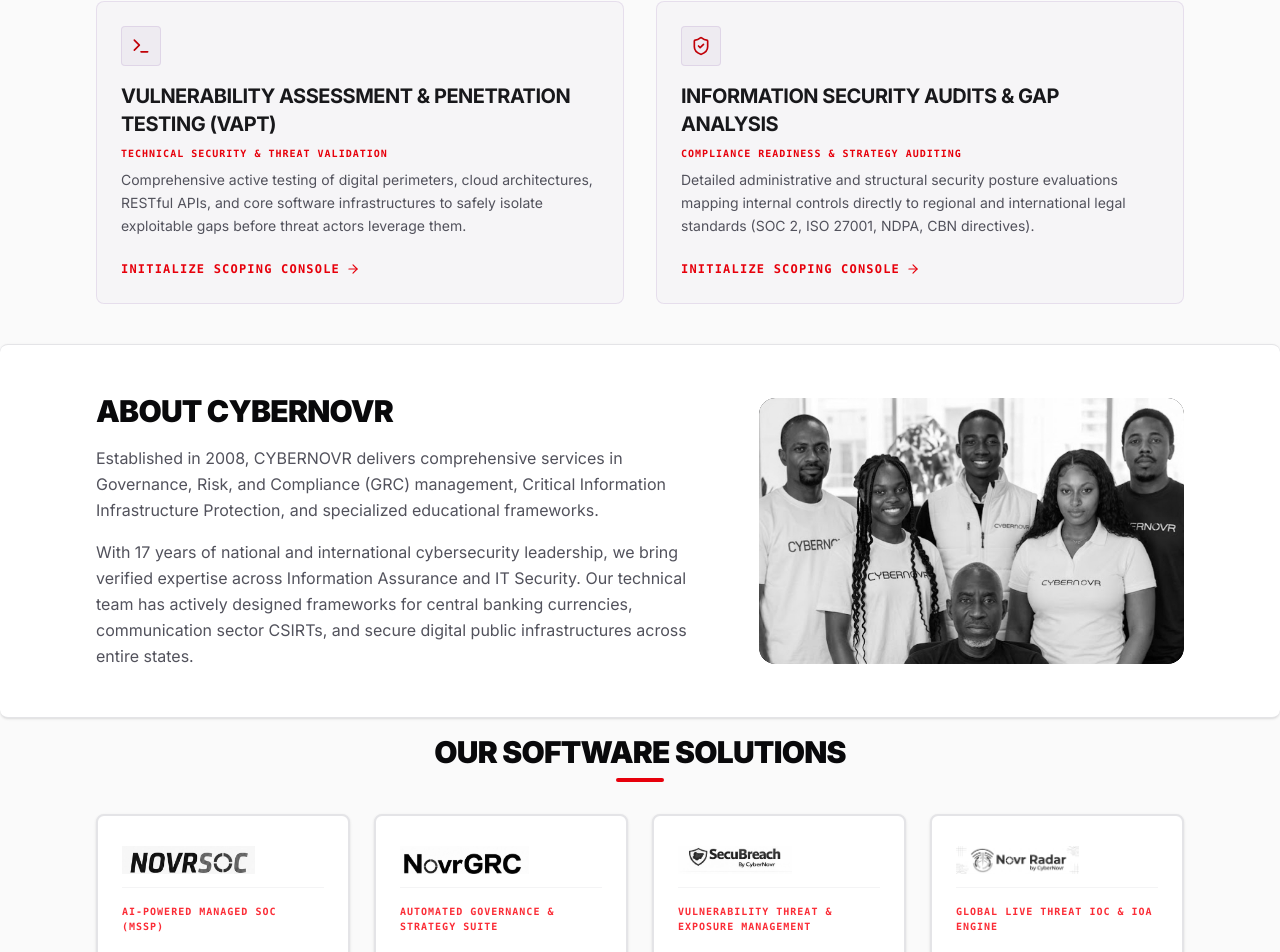
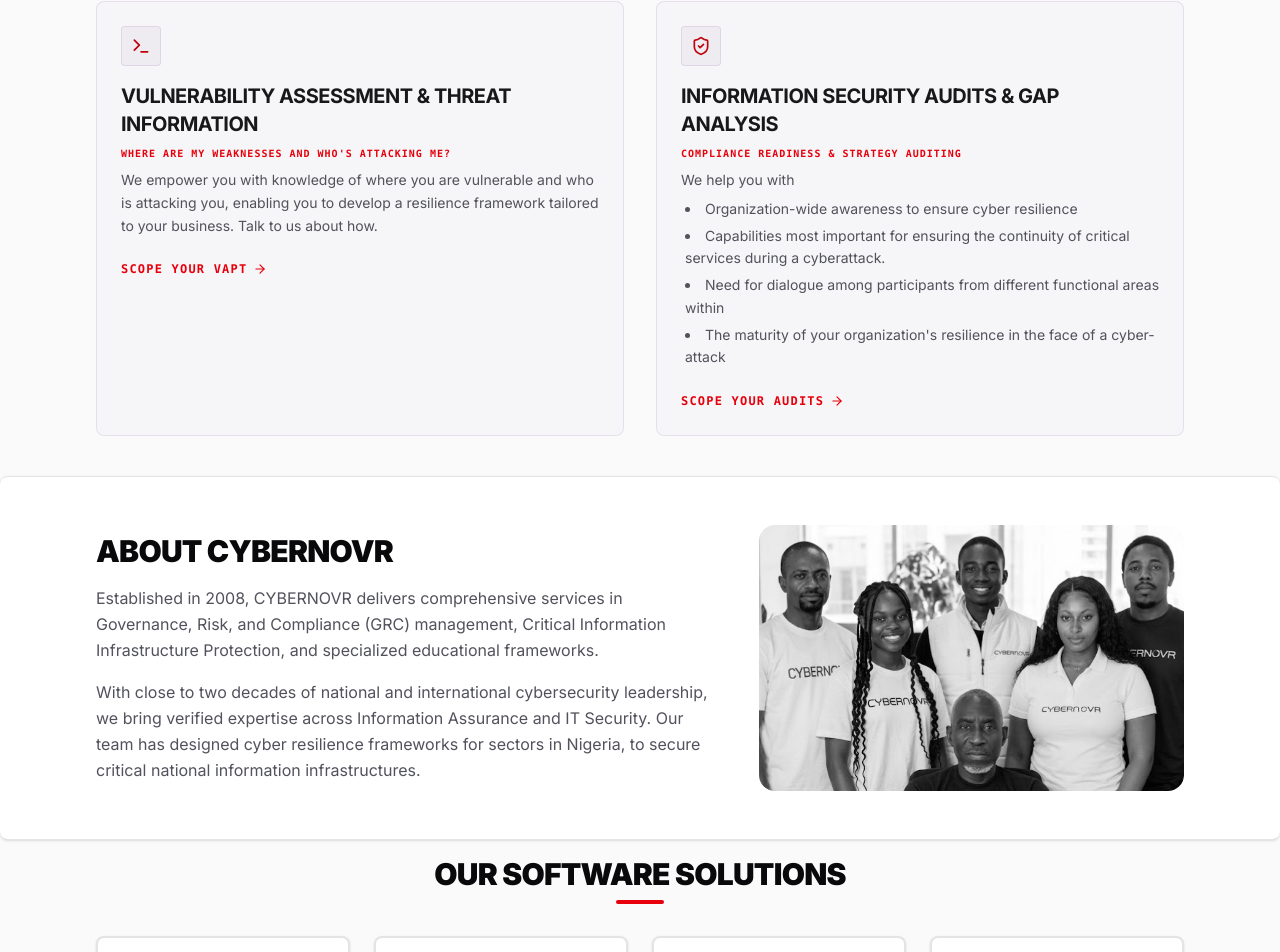
Before and after one commit to novrGitLab/cybernovr-web, a Next.js app: page / in a window 1280 px wide. Shown: the part 679-1631 px from the top of the page. Built offline with nearby package versions, Linux system fonts and the light colour scheme.

Commit message:
All latest changes made

```diff
--- a/app/about/page.tsx
+++ b/app/about/page.tsx
@@ -79,7 +79,7 @@
           <div className="grid grid-cols-1 sm:grid-cols-3 gap-8">
             {workers.map((member, i) => (
               <div key={i} className="p-4 bg-purple-950/[0.02] border border-purple-900/10 rounded-xl space-y-4 hover:border-purple-900/30 transition-all duration-300">
-                <div className="w-full aspect-[4/3] bg-zinc-100 border border-zinc-200 rounded-lg overflow-hidden relative">
+                <div className="w-full aspect-[4/3] rounded-lg overflow-hidden relative">
                   <img
                     src={`/assets/team/${member.img}`}
                     alt={member.name}
@@ -112,7 +112,7 @@
           <div className="grid grid-cols-1 sm:grid-cols-3 gap-8">
             {interns.map((member, i) => (
               <div key={i} className="p-4 bg-purple-950/[0.02] border border-purple-900/10 rounded-xl space-y-4 hover:border-purple-900/30 transition-all duration-300">
-                <div className="w-full aspect-[4/3] bg-zinc-100 border border-zinc-200 rounded-lg overflow-hidden relative">
+                <div className="w-full aspect-[4/3] rounded-lg overflow-hidden relative">
                   <img
                     src={`/assets/team/${member.img}`}
                     alt={member.name}
--- a/app/industries/page.tsx
+++ b/app/industries/page.tsx
@@ -196,7 +196,7 @@
         {/* Right Dashboard Statistics Grid & Graphics */}
         <div className="lg:col-span-5 space-y-6 w-full">
           {/* Rectangular Image Mask Frame Area */}
-          <div className="rounded-xl overflow-hidden border border-zinc-200 bg-zinc-50 aspect-[4/3] w-full flex items-center justify-center relative group shadow-sm">
+          <div className="rounded-xl overflow-hidden aspect-[4/3] w-full flex items-center justify-center relative group shadow-sm">
             <img
               src={current.image}
               alt={`${current.tabLabel} architecture deployment`}
--- a/app/page.tsx
+++ b/app/page.tsx
@@ -23,29 +23,29 @@
       alerts: "alerts@cybernovr.com"
     },
     socials: {
-      linkedin: "#",
-      x: "#",
-      instagram: "#",
-      facebook: "#",
-      tiktok: "#"
+      linkedin: "https://www.linkedin.com/in/cybernovr-limited-21831a36b?utm_source=share_via&utm_content=profile&utm_medium=member_android",
+      x: "https://x.com/CYBERNOVR",
+      instagram: "https://www.instagram.com/cybernovr?igsh=MW45YThxdm9yNjd0Yw==",
+      facebook: "https://www.facebook.com/profile.php?id=61577489252198",
+      tiktok: "https://www.tiktok.com/@cybernovr"
     }
   };
 
   const softwareSolutions = [
     { name: "NovrSOC", tagline: "AI-Powered Managed SOC (MSSP)", desc: "AI-powered autonomous cyber defense with 24/7 monitoring and management of your assets against cyber threats.", path: "/solutions/novrsoc", logo: "novrsoc.png" },
-    { name: "NovrGRC", tagline: "Automated Governance & Strategy Suite", desc: "Next-generation GRC platform providing complete visibility of cyber risks and compliance.", path: "/solutions/novrgrc", logo: "novrgrc.png" },
-    { name: "SecuBreach", tagline: "Vulnerability Threat & Exposure Management", desc: "Nigeria's #1 vulnerability management solution. Bridges vulnerability management and regulatory compliance.", path: "/solutions/secubreach", logo: "secubreach.png" },
-    { name: "NovrRadar", tagline: "Global Live Threat IOC & IOA Engine", desc: "Advanced predictive threat analysis platform performing continuous indicator tracking.", path: "/solutions/novrradar", logo: "novrradar.png" }
+    { name: "NovrGRC", tagline: "AUTOMATED GOVERNANCE, RISK & COMPLIANCE management platform for several verticals", desc: "Next-generation GRC platform providing complete visibility of your cyber risks, audit and, compliance management.", path: "/solutions/novrgrc", logo: "novrgrc.png" },
+    { name: "SecuBreach", tagline: "VULNERABILITY, THREAT & EXPOSURE MANAGEMENT", desc: "Nigeria's #1 vulnerability management solution. Bridges vulnerability management and regulatory compliance.", path: "/solutions/secubreach", logo: "secubreach.png" },
+    { name: "NovrRadar", tagline: "LIVE THREAT IoA and EXPOSURE MANAGEMENT ENGINE", desc: "Advanced predictive threat and exposure management platform performing continuous tracking of cyber attacks.", path: "/solutions/novrradar", logo: "novrradar.png" }
   ];
 
   const industryVerticals = [
-    { name: "Banking", title: "Hardening High-Velocity Financial Settlement Ecosystems", desc: "Securing relational core banking databases, CBDC platform transaction flows, clearing switches, and cross-border API gateways." },
-    { name: "Communication", title: "Securing High-Capacity Cellular Signaling Overlays", desc: "Setting up deep packet monitoring parameters at edge internet gateway hubs, performing 5G infrastructure threat evaluations, and operationalizing Sectoral CSIRTs natively." },
-    { name: "Fintech", title: "Continuous Risk Assessment for Digital Wallets & Gateways", desc: "Deploying automated risk quantification tools and continuous vulnerability discovery pipelines across serverless logic." },
-    { name: "Energy", title: "Protecting Operational Technology & SCADA Boundary Nodes", desc: "Isolating industrial automation matrices, telemetry logging circuits, and physical terminal relays securely using absolute air-gapped zero-trust architecture parameters." },
-    { name: "Government", title: "Sovereign Digital Public Infrastructure (DPI) Hardening", desc: "Designing comprehensive, unalterable cybersecurity frameworks for state execution programs, secure information frameworks, and country-wide networks." },
-    { name: "Education", title: "Securing Academic Infrastructure & Student Data Matrix Assets", desc: "Protecting cloud learning repositories, student database nodes, identity management platforms, and privacy profiles across institutions." },
-    { name: "Health", title: "Shielding Healthcare Information Frameworks & Medical Records", desc: "Harden cryptographic vaults handling diagnostic arrays, hospital registry endpoints, and healthcare logistics networks seamlessly." }
+    { name: "Banking", title: "Guidance on minimum cybersecurity and resilience requirements for financial sector players", desc: "Working with leading Deposit Money Banks and Payment Services Banks to secure financial transactions in Africa" },
+    { name: "Communication", title: "SECURING THE BACKBONE OF THE DIGITAL ECONOMY", desc: "We help sector players to promote a unified, consistent, and resilient cybersecurity posture across the communications industry and ensure a sector-wide capacity to anticipate, detect, respond to, and recover from cyber threats" },
+    { name: "Fintech", title: "CONTINUOUS RISK ASSESSMENT FOR DIGITAL WALLETS & PAYMENT GATEWAYS", desc: "We provide complete threat visibility of Indicators of Attack (IoA) and Exposure management to manage cybersecurity risks in the Fintech" },
+    { name: "Energy", title: "PROTECTING OPERATIONAL TECHNOLOGY & SCADA SYSTEMS", desc: "Understanding the security of information and operational technologies is key to delivering effective cyber resilience of the energy sector" },
+    { name: "Government", title: "DIGITAL PUBLIC INFRASTRUCTURE (DPI) DELIVERS A COMPLEMENT OF CRITICAL PUBLIC AND PRIVATE SERVICES", desc: "Working with sub-national governments in Nigeria, we ensure the cyber resilience of digital identity, payment networks, and data exchange platforms to enhance the integrity of DPI." },
+    { name: "Education", title: "SECURING ACADEMIC INFRASTRUCTURE & STUDENT DATA ASSETS", desc: "Protecting cloud learning repositories, student database nodes, identity management platforms, and privacy profiles across institutions." },
+    { name: "Health", title: "HEALTHCARE INFRASTRUCTURE PROTECTION AND PATIENT DATA ARE KEY TO US", desc: "Working tirelessly to harden medical record vaults, diagnostic information systems, hospital registry endpoints, and healthcare logistics networks." }
   ];
 
   const activeTestimonials = [
@@ -194,12 +194,12 @@
             <Terminal className="h-5 w-5" />
           </div>
           <div className="space-y-2">
-            <h3 className="text-xl font-bold text-zinc-900 tracking-tight uppercase">Vulnerability Assessment &amp; Penetration Testing (VAPT)</h3>
-            <span className="text-[10px] font-mono font-black tracking-widest text-red-600 block uppercase">Technical Security &amp; Threat Validation</span>
-            <p className="text-zinc-600 text-xs md:text-sm leading-relaxed font-normal">Comprehensive active testing of digital perimeters, cloud architectures, RESTful APIs, and core software infrastructures to safely isolate exploitable gaps before threat actors leverage them.</p>
+            <h3 className="text-xl font-bold text-zinc-900 tracking-tight uppercase">Vulnerability Assessment &amp; Threat Information</h3>
+            <span className="text-[10px] font-mono font-black tracking-widest text-red-600 block uppercase">Where are my weaknesses and who's attacking me?</span>
+            <p className="text-zinc-600 text-xs md:text-sm leading-relaxed font-normal">We empower you with knowledge of where you are vulnerable and who is attacking you, enabling you to develop a resilience framework tailored to your business. Talk to us about how.</p>
           </div>
           <button onClick={scrollToContactForm} className="inline-flex items-center gap-1.5 text-xs font-black tracking-widest text-red-600 font-mono uppercase hover:text-red-500 pt-2 group">
-            Initialize Scoping Console <ArrowRight className="h-3.5 w-3.5 group-hover:translate-x-1 transition-transform" />
+            Scope your VAPT <ArrowRight className="h-3.5 w-3.5 group-hover:translate-x-1 transition-transform" />
           </button>
         </div>
 
@@ -210,10 +210,18 @@
           <div className="space-y-2">
             <h3 className="text-xl font-bold text-zinc-900 tracking-tight uppercase">Information Security Audits &amp; Gap Analysis</h3>
             <span className="text-[10px] font-mono font-black tracking-widest text-red-600 block uppercase">Compliance Readiness &amp; Strategy Auditing</span>
-            <p className="text-zinc-600 text-xs md:text-sm leading-relaxed font-normal">Detailed administrative and structural security posture evaluations mapping internal controls directly to regional and international legal standards (SOC 2, ISO 27001, NDPA, CBN directives).</p>
+            <div className="text-zinc-600 text-xs md:text-sm leading-relaxed font-normal space-y-1.5">
+              <p>We help you with</p>
+              <ul className="list-disc list-inside space-y-1 pl-1">
+                <li>Organization-wide awareness to ensure cyber resilience</li>
+                <li>Capabilities most important for ensuring the continuity of critical services during a cyberattack.</li>
+                <li>Need for dialogue among participants from different functional areas within</li>
+                <li>The maturity of your organization's resilience in the face of a cyber-attack</li>
+              </ul>
+            </div>
           </div>
           <button onClick={scrollToContactForm} className="inline-flex items-center gap-1.5 text-xs font-black tracking-widest text-red-600 font-mono uppercase hover:text-red-500 pt-2 group">
-            Initialize Scoping Console <ArrowRight className="h-3.5 w-3.5 group-hover:translate-x-1 transition-transform" />
+            Scope your audits <ArrowRight className="h-3.5 w-3.5 group-hover:translate-x-1 transition-transform" />
           </button>
         </div>
       </section>
@@ -227,12 +235,12 @@
               Established in 2008, CYBERNOVR delivers comprehensive services in Governance, Risk, and Compliance (GRC) management, Critical Information Infrastructure Protection, and specialized educational frameworks.
             </p>
             <p className="text-sm md:text-base text-zinc-600 leading-relaxed font-normal">
-              With 17 years of national and international cybersecurity leadership, we bring verified expertise across Information Assurance and IT Security. Our technical team has actively designed frameworks for central banking currencies, communication sector CSIRTs, and secure digital public infrastructures across entire states.
+              With close to two decades of national and international cybersecurity leadership, we bring verified expertise across Information Assurance and IT Security. Our team has designed cyber resilience frameworks for sectors in Nigeria, to secure critical national information infrastructures.
             </p>
           </div>
           <div className="lg:col-span-5 w-full flex justify-center">
-            <div className="w-full max-w-xl rounded-2xl overflow-hidden relative group">
-              <div className="w-full aspect-[16/10] bg-zinc-950 rounded-2xl flex flex-col items-center justify-center relative overflow-hidden">
+            <div className="w-full max-w-xl relative group">
+              <div className="w-full aspect-[16/10] rounded-2xl overflow-hidden relative">
                 <img
                   src="/assets/team/cybernovr-team.jpg"
                   alt="Cybernovr Team"
@@ -289,7 +297,7 @@
       <section className="py-16 bg-white px-4 sm:px-6 md:px-12 lg:px-24 max-w-[1536px] mx-auto rounded-xl border border-zinc-200 space-y-10 shadow-sm">
         <div className="text-center space-y-2">
           <h2 className="text-2xl md:text-3xl font-black uppercase tracking-tight text-zinc-950">Tailored Protection for Critical Sectors</h2>
-          <p className="text-zinc-700 text-sm md:text-base max-w-2xl mx-auto font-semibold leading-relaxed">Providing certified sovereignty in risk engineering across vital state and banking verticals.</p>
+          <p className="text-zinc-700 text-sm md:text-base max-w-2xl mx-auto font-semibold leading-relaxed">Working with regulators and private sector players to secure critical national information infrastructure for several sectors.</p>
         </div>
 
         <div className="flex flex-wrap items-center justify-center gap-2 border-b border-zinc-100 pb-6">
@@ -372,7 +380,7 @@
           <div className="space-y-1.5">
             <h2 className="text-2xl font-black text-zinc-950 uppercase tracking-tight">Our Global Partners</h2>
             <p className="text-zinc-500 max-w-xl mx-auto text-xs md:text-sm font-medium">
-              We collaborate with industry-leading technology providers to deliver elite security solutions across environments.
+              We collaborate with industry-leading technology providers to deliver professional cybersecurity solutions across industries.
             </p>
           </div>
 
@@ -401,7 +409,7 @@
             <div className="space-y-4 text-left">
               <h2 className="text-2xl md:text-3xl font-black text-white uppercase tracking-tight">Let's Secure Your Business</h2>
               <p className="text-zinc-400 italic text-sm md:text-base leading-relaxed font-semibold">
-                "In the digital age, security isn't an option—it's the foundation of existence."
+                "In the digital age, resilience isn't an option—it's the foundation of existence."
               </p>
             </div>
           </div>
@@ -421,23 +429,23 @@
 
                 <div className="space-y-1">
                   <label className="text-xs font-bold text-zinc-300 font-mono uppercase tracking-wider">Phone Number *</label>
-                  <input className="w-full bg-zinc-900 border border-zinc-700 rounded px-4 py-3 text-sm text-white placeholder:text-zinc-500 focus:outline-none focus:ring-1 focus:ring-purple-600 focus:border-purple-600 hover:border-purple-900/40 transition-all font-normal" placeholder="Contact phone layout" type="tel" required />
+                  <input className="w-full bg-zinc-900 border border-zinc-700 rounded px-4 py-3 text-sm text-white placeholder:text-zinc-500 focus:outline-none focus:ring-1 focus:ring-purple-600 focus:border-purple-600 hover:border-purple-900/40 transition-all font-normal" placeholder="Contact Phone Number" type="tel" required />
                 </div>
 
                 <div className="space-y-1.5 pt-1">
                   <label className="text-xs font-bold text-zinc-300 font-mono uppercase tracking-wider block">Comments</label>
-                  <textarea rows={4} className="w-full bg-zinc-900 border border-zinc-700 rounded p-4 text-sm text-white placeholder:text-zinc-500 focus:outline-none focus:ring-1 focus:ring-purple-600 focus:border-purple-600 hover:border-purple-900/40 transition-all resize-none font-normal" placeholder="Describe architectural inquiries..."></textarea>
+                  <textarea rows={4} className="w-full bg-zinc-900 border border-zinc-700 rounded p-4 text-sm text-white placeholder:text-zinc-500 focus:outline-none focus:ring-1 focus:ring-purple-600 focus:border-purple-600 hover:border-purple-900/40 transition-all resize-none font-normal" placeholder="How may we help you?"></textarea>
                 </div>
               </div>
 
               <button className="w-full bg-red-600 hover:bg-red-700 text-white py-4 font-black uppercase tracking-widest rounded shadow-xl transition-all text-xs font-mono" type="submit">
-                Initialize Security Audit
+                Please Reach Out to Us
               </button>
             </form>
           </div>
         </div>
         <div className="text-center pt-6">
-          <span className="text-[10px] uppercase font-mono tracking-widest text-zinc-400 font-bold">Operations: Alausa, Ikeja, Lagos, Nigeria.</span>
+          <span className="text-[10px] uppercase font-mono tracking-widest text-zinc-400 font-bold">Operations: Lagos, Nigeria &amp; Calgary, Canada</span>
         </div>
       </section>
 
```
Also changed, not shown: app/about/team/page.tsx (+7 -7 lines), app/layout.tsx (+11 -11 lines).
